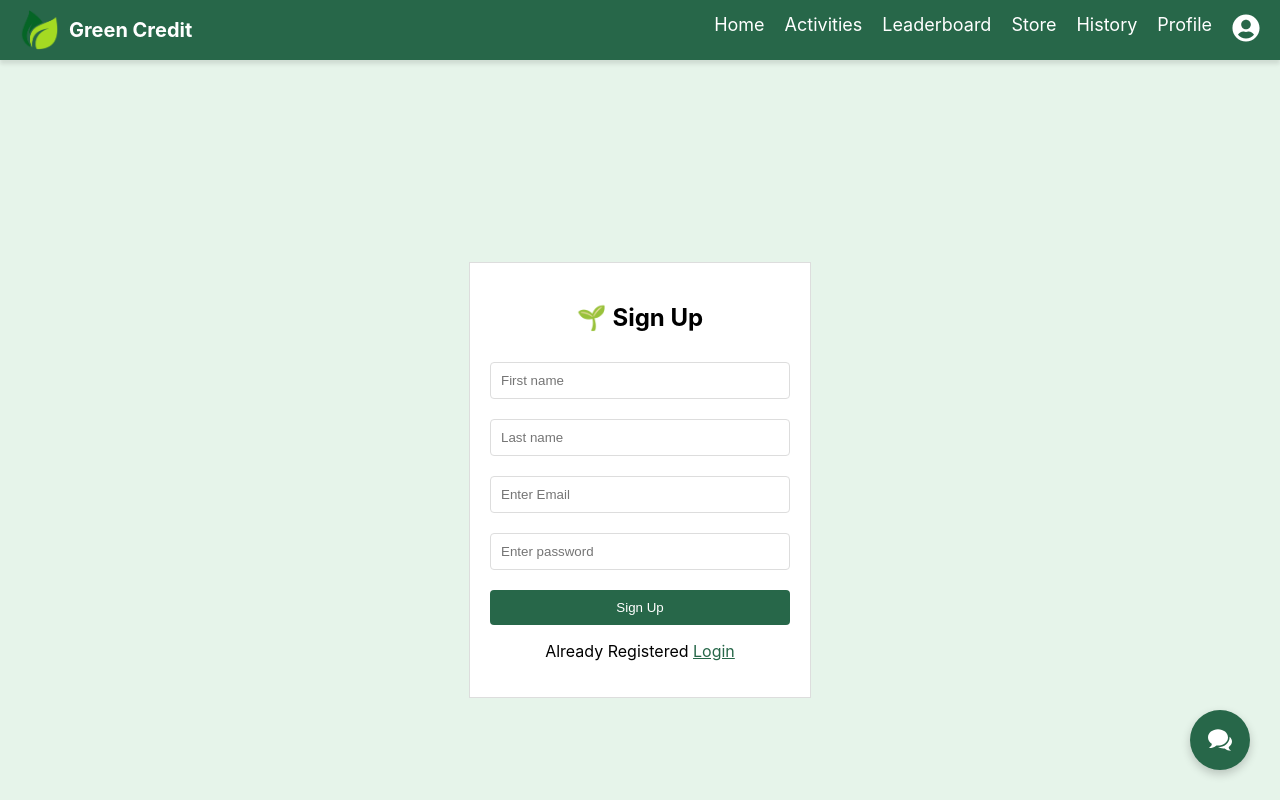
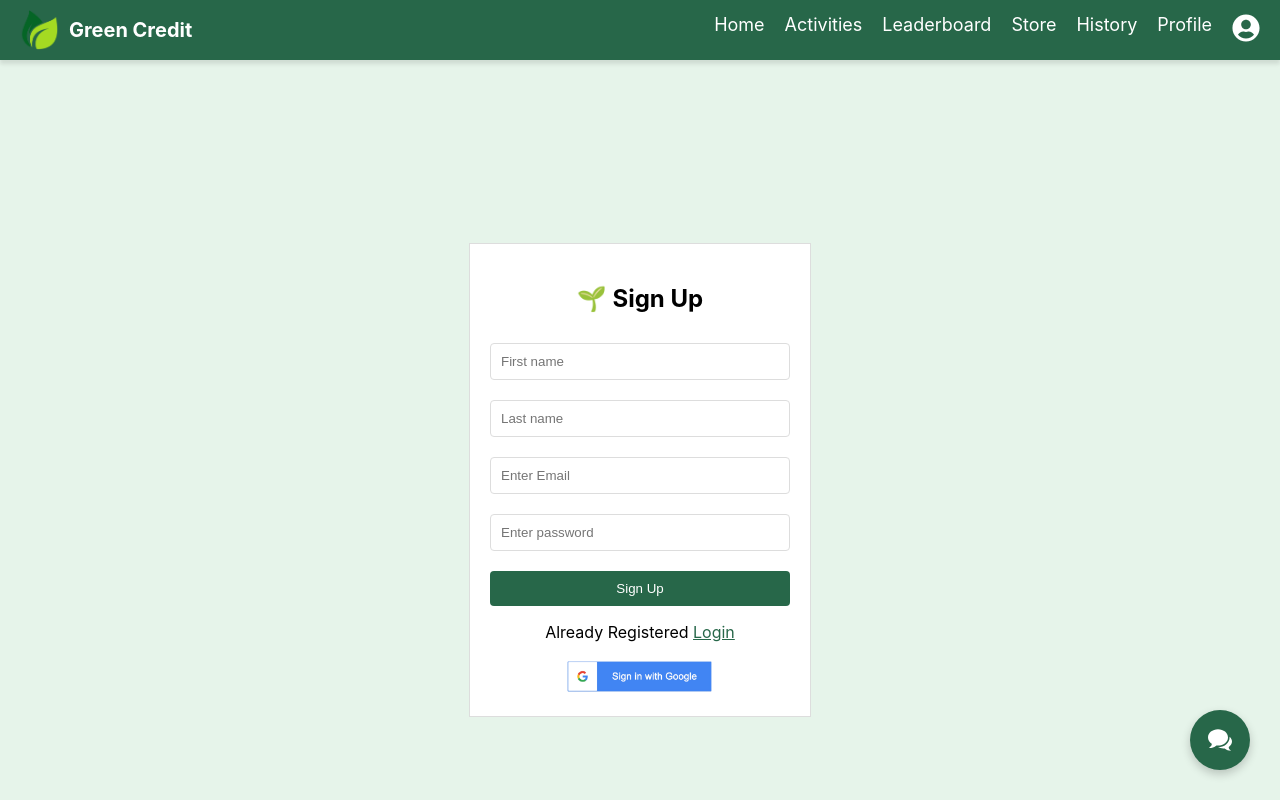
Before and after one commit to fanuel-spectre/green-credit, a React (Create React App) app: page /register in a window 1280 px wide. Shown: the top 800 px of the page. Built offline with nearby package versions, Linux system fonts and the light colour scheme; no server answers.

Commit message:
register

```diff
--- a/package.json
+++ b/package.json
@@ -13,6 +13,7 @@
     "firebase": "^11.6.0",
     "react": "^19.1.0",
     "react-bootstrap": "^2.10.9",
+    "react-device-emulator": "^1.1.3",
     "react-dom": "^19.1.0",
     "react-icons": "^5.5.0",
     "react-router-dom": "^7.5.0",
--- a/src/components/Register.js
+++ b/src/components/Register.js
@@ -4,6 +4,7 @@ import { auth, db } from "./firebase";
 import { setDoc, doc } from "firebase/firestore";
 import { toast } from "react-toastify";
 import { Link } from "react-router-dom";
+import SignInwithGoogle from "./signInWithGoogle";
 
 function Register() {
   const [email, setEmail] = useState("");
@@ -150,6 +151,7 @@ function Register() {
                 Login
               </Link>
             </p>
+            <SignInwithGoogle />
           </form>
         </div>
       </div>
```
Also changed, not shown: 1 other file (tests, documents, lock files or other folders).
